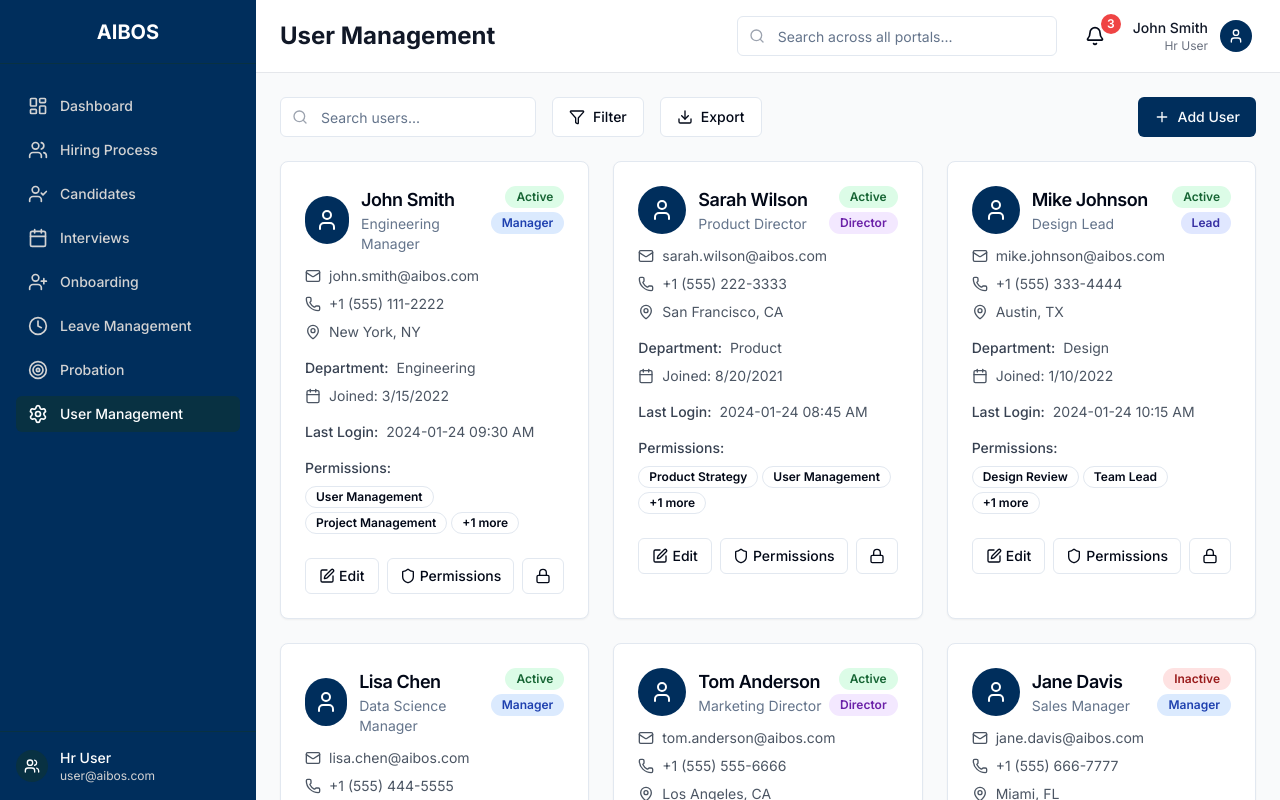
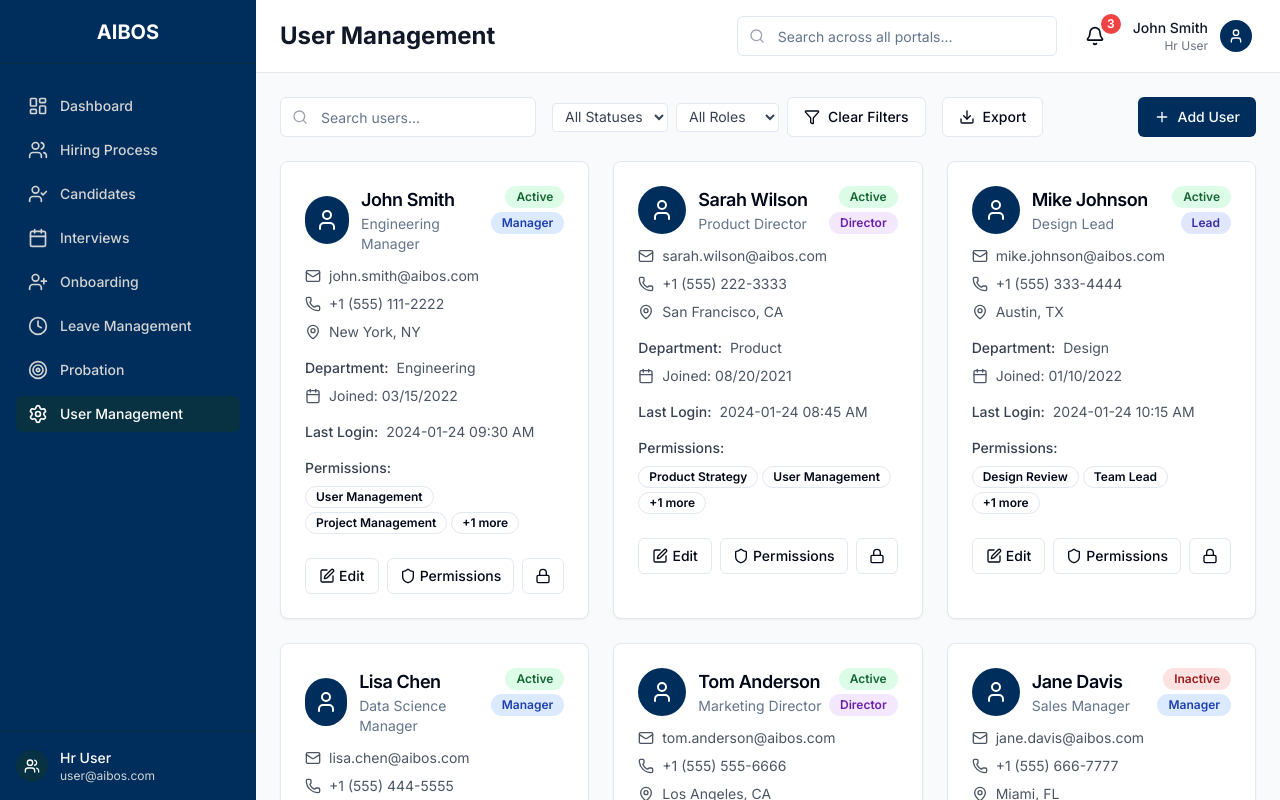
Before and after one commit to Landrian61/admin-portal-prototype, a Next.js app: page /hr/users in a window 1280 px wide. Shown: the top 800 px of the page. Built offline with nearby package versions, Linux system fonts and the light colour scheme.

Commit message:
feat: enhance User Management page with search and filter functionality for users

```diff
--- a/src/app/hr/leave/page.tsx
+++ b/src/app/hr/leave/page.tsx
@@ -177,10 +177,6 @@ export default function LeaveManagementPage() {
 							Export
 						</Button>
 					</div>
-					<Button>
-						<Plus className="w-4 h-4 mr-2" />
-						New Leave Request
-					</Button>
 				</div>
 
 				{/* Leave Requests */}
--- a/src/app/hr/users/page.tsx
+++ b/src/app/hr/users/page.tsx
@@ -6,6 +6,7 @@ import { Badge } from "@/components/ui/badge"
 import { Button } from "@/components/ui/button"
 import { Input } from "@/components/ui/input"
 import { Plus, Search, Filter, User, Mail, Phone, MapPin, Calendar, Edit, Trash2, Lock, Unlock, Download, Shield } from "lucide-react"
+import { useState } from "react"
 import { useRouter } from "next/navigation"
 
 const users = [
@@ -144,6 +145,21 @@ const getRoleColor = (role: string) => {
 
 export default function UserManagementPage() {
   const router = useRouter();
+  const [searchTerm, setSearchTerm] = useState("");
+  const [statusFilter, setStatusFilter] = useState("");
+  const [roleFilter, setRoleFilter] = useState("");
+
+  const filteredUsers = users.filter(user => {
+    const matchesSearch =
+      user.name.toLowerCase().includes(searchTerm.toLowerCase()) ||
+      user.email.toLowerCase().includes(searchTerm.toLowerCase()) ||
+      user.position.toLowerCase().includes(searchTerm.toLowerCase()) ||
+      user.department.toLowerCase().includes(searchTerm.toLowerCase());
+    const matchesStatus = statusFilter ? user.status === statusFilter : true;
+    const matchesRole = roleFilter ? user.role === roleFilter : true;
+    return matchesSearch && matchesStatus && matchesRole;
+  });
+
   return (
     <MainLayout userRole="hr" title="User Management">
       <div className="space-y-6">
@@ -152,12 +168,50 @@ export default function UserManagementPage() {
           <div className="flex items-center space-x-4">
             <div className="relative">
               <Search className="absolute left-3 top-1/2 transform -translate-y-1/2 text-gray-400 w-4 h-4" />
-              <Input placeholder="Search users..." className="pl-10 w-64" />
+              <Input
+                placeholder="Search users..."
+                className="pl-10 w-64"
+                value={searchTerm}
+                onChange={e => setSearchTerm(e.target.value)}
+              />
             </div>
-            <Button variant="outline">
-              <Filter className="w-4 h-4 mr-2" />
-              Filter
-            </Button>
+            <div className="flex items-center space-x-2">
+              <div className="relative">
+                <select
+                  className="border rounded px-2 py-1 text-sm text-gray-700 bg-white"
+                  value={statusFilter}
+                  onChange={e => setStatusFilter(e.target.value)}
+                >
+                  <option value="">All Statuses</option>
+                  <option value="Active">Active</option>
+                  <option value="Inactive">Inactive</option>
+                  <option value="Suspended">Suspended</option>
+                </select>
+              </div>
+              <div className="relative">
+                <select
+                  className="border rounded px-2 py-1 text-sm text-gray-700 bg-white"
+                  value={roleFilter}
+                  onChange={e => setRoleFilter(e.target.value)}
+                >
+                  <option value="">All Roles</option>
+                  <option value="Director">Director</option>
+                  <option value="Manager">Manager</option>
+                  <option value="Lead">Lead</option>
+                  <option value="Employee">Employee</option>
+                </select>
+              </div>
+              <Button
+                variant="outline"
+                onClick={() => {
+                  setStatusFilter("");
+                  setRoleFilter("");
+                }}
+              >
+                <Filter className="w-4 h-4 mr-2" />
+                Clear Filters
+              </Button>
+            </div>
             <Button variant="outline">
               <Download className="w-4 h-4 mr-2" />
               Export
@@ -171,7 +225,7 @@ export default function UserManagementPage() {
 
         {/* Users Grid */}
         <div className="grid grid-cols-1 lg:grid-cols-2 xl:grid-cols-3 gap-6">
-          {users.map((user) => (
+          {filteredUsers.map((user) => (
             <Card key={user.id} className="hover:shadow-lg transition-shadow">
               <CardHeader className="pb-3">
                 <div className="flex items-start justify-between">
@@ -220,7 +274,7 @@ export default function UserManagementPage() {
                   </div>
                   <div className="flex items-center text-sm text-gray-600">
                     <Calendar className="w-4 h-4 mr-2" />
-                    Joined: {new Date(user.joinDate).toLocaleDateString()}
+                    Joined: {new Date(user.joinDate).toLocaleDateString('en-US', { year: 'numeric', month: '2-digit', day: '2-digit' })}
                   </div>
                 </div>
 
```
